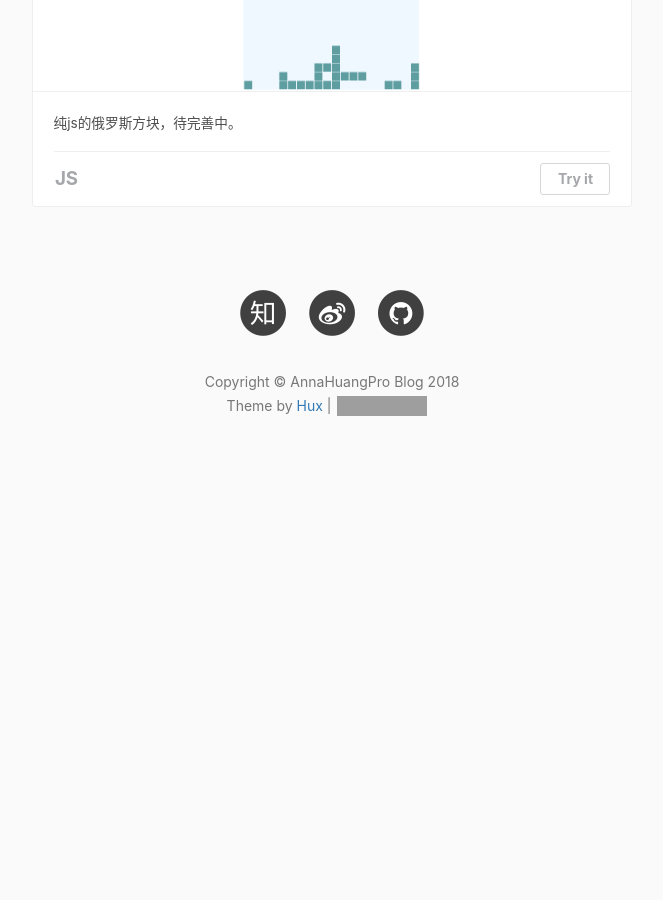
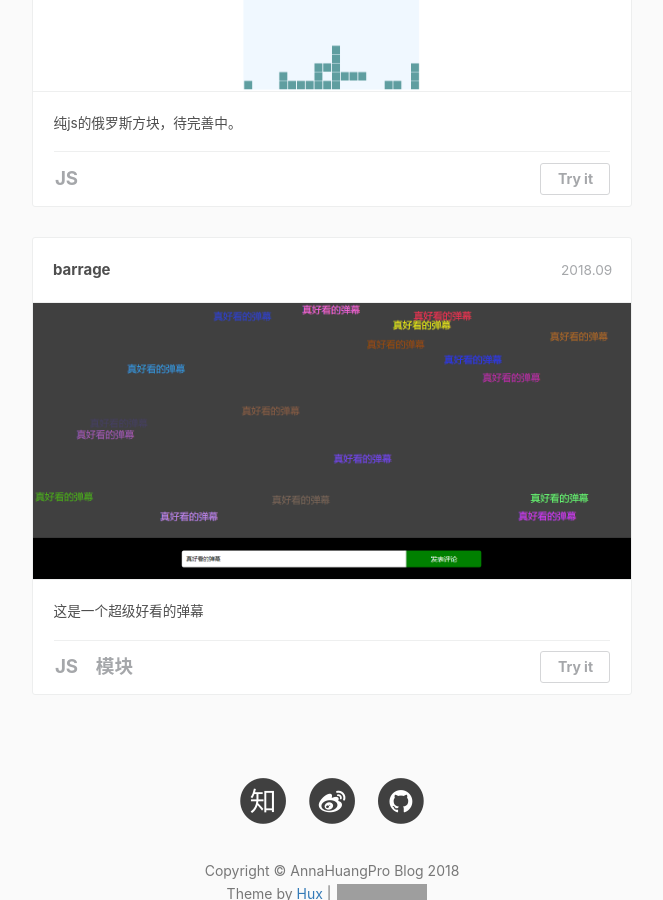
Before and after one commit to AnnaHuangPro/AnnaHuangPro.github.io, a Jekyll site: the page built from portfolio/index.html, in a window 1280 px wide and 900 px high, scrolled down 1699 px. Shown: the whole window, without its empty margins (308-971 px from the left). Built offline with Jekyll 4.4.1, drawn with Linux system fonts in a browser that asks for light colours; nearby versions of some CDN libraries; comment, search, counter and statistics services are not loaded; before the commit the page ends 2206 px from its top, so only the background shows below that; grey boxes are pictures that could not be loaded.

Commit message:
更新了作品弹幕、更新了aboutme

```diff
--- a/portfolio/index.html
+++ b/portfolio/index.html
@@ -69,6 +69,23 @@ layout: default
 								<li class="skill">
 									<span><b>JS</b></span>
 									<span class="link"><a target="_blank" href="https://annahuangpro.github.io/tetris/">Try it</a></span>
+								</li>
+							</ul>
+						</div>
+					</li>
+					<li>
+						<div class="cbp_tmlabel">
+							<h2>barrage</h2>
+							<time>2018.09</time>
+							<img src="images/barrage.png">
+							<ul>
+								<li>
+									这是一个超级好看的弹幕
+								</li>
+								<li class="skill">
+									<span><b>JS</b></span>
+									<span><b>模块化</b></span>
+									<span class="link"><a target="_blank" href="https://annahuangpro.github.io/barrage/">Try it</a></span>
 								</li>
 							</ul>
 						</div>
```
Also changed, not shown: _includes/about/zh.md (+1 -1 lines), _posts/2018-09-03-offsetWidth-scrollWidth-clientWidth.markdown (added), portfolio/images/barrage.png (added).
